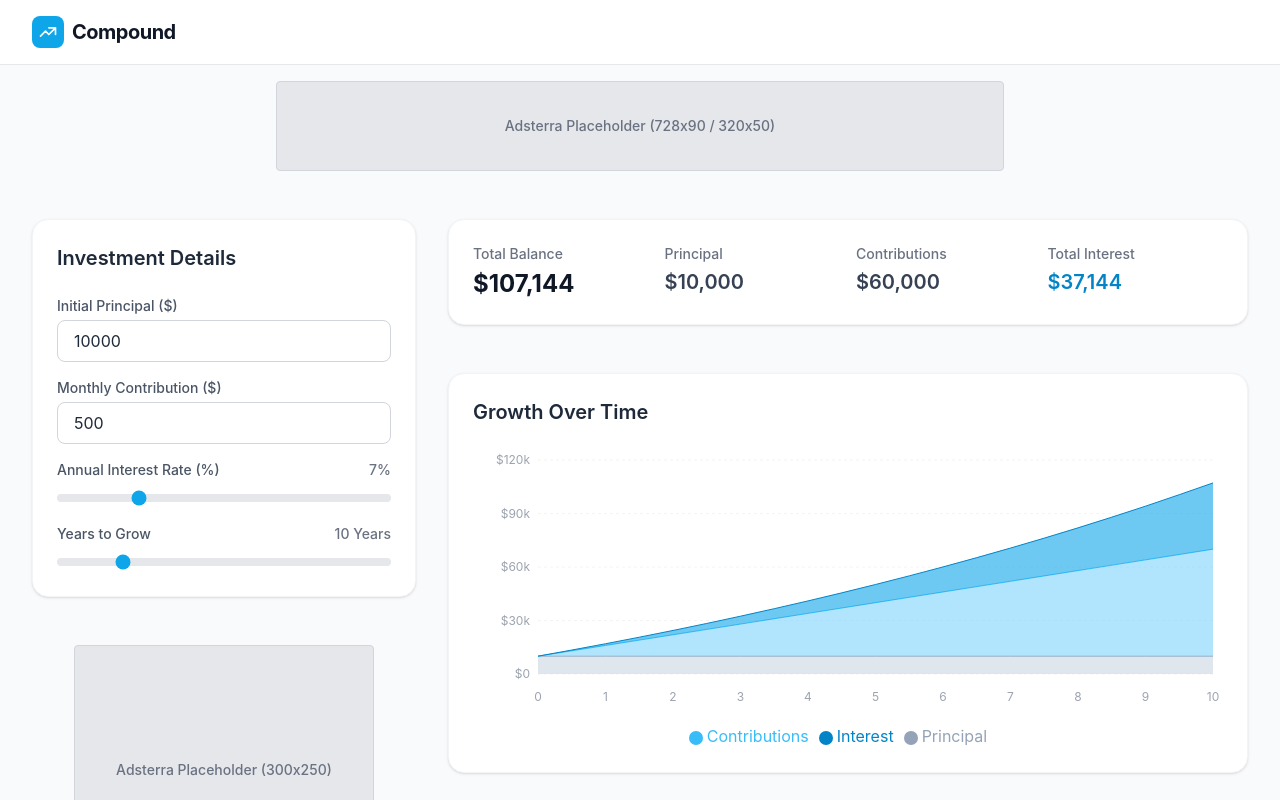
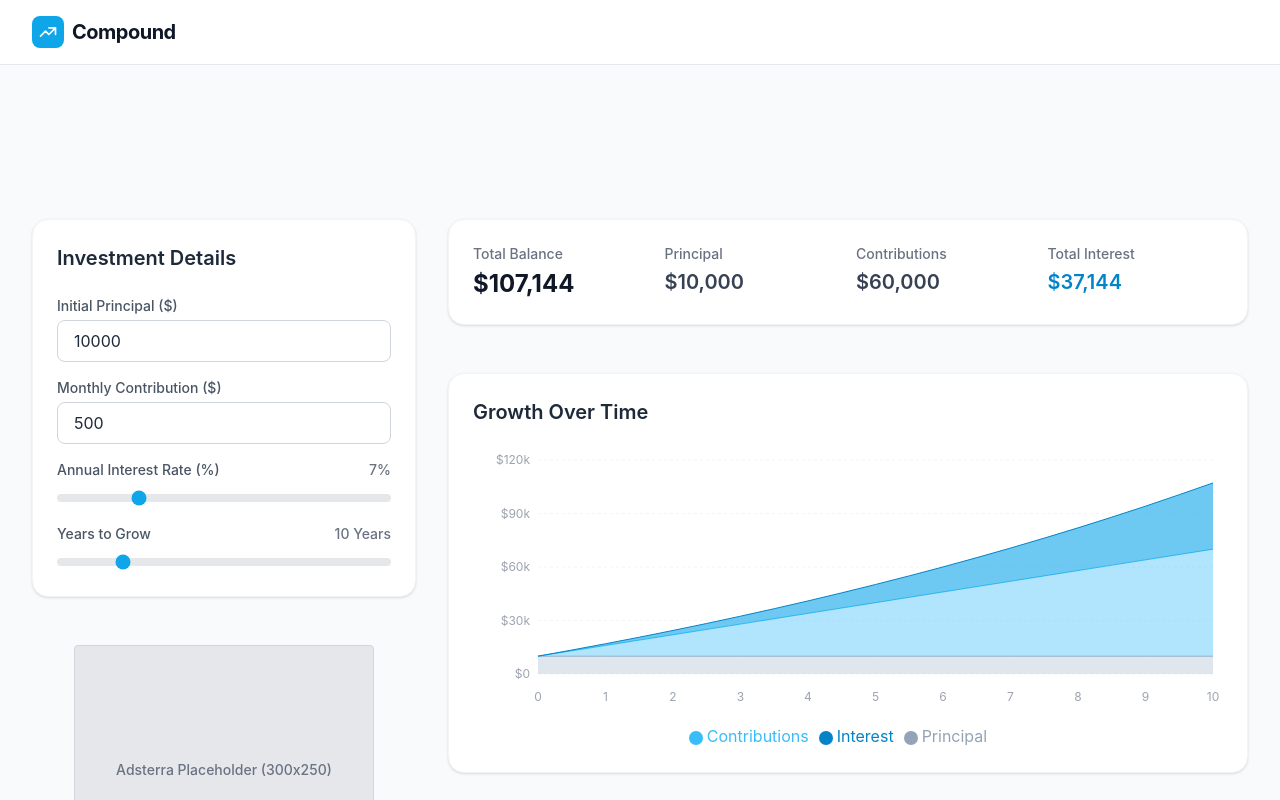
Before and after one commit to muzamil-hussain-dev/Compnd, a React (Vite) app: page / in a window 1280 px wide. Shown: the top 800 px of the page. Built offline with nearby package versions, Linux system fonts and the light colour scheme.

Commit message:
Integrate Adsterra top banner ad via iframe srcDoc

```diff
--- a/src/components/AdPlaceholder.jsx
+++ b/src/components/AdPlaceholder.jsx
@@ -2,21 +2,52 @@ import React from 'react';
 
 const AdPlaceholder = ({ type }) => {
   let classes = "flex items-center justify-center bg-gray-200 text-gray-500 text-sm font-medium border border-gray-300 rounded-sm w-full";
+
+  if (type === 'top-banner') {
+    // We use an iframe with srcDoc to safely load Adsterra's document.write scripts in a React SPA
+    const adsterraHTML = `
+      <html>
+        <head>
+          <style>body { margin: 0; padding: 0; display: flex; justify-content: center; align-items: center; background: transparent; }</style>
+        </head>
+        <body>
+          <script>
+            atOptions = {
+              'key' : 'b25d64b28547eb8e1af2ed8882371c3b',
+              'format' : 'iframe',
+              'height' : 90,
+              'width' : 728,
+              'params' : {}
+            };
+          </script>
+          <script src="https://www.highrevenueformat.com/b25d64b28547eb8e1af2ed8882371c3b/invoke.js"></script>
+        </body>
+      </html>
+    `;
+
+    return (
+      <div className="mx-auto my-4 flex justify-center w-full overflow-hidden max-w-[728px] h-[90px]">
+        <iframe
+          title="Adsterra Top Banner"
+          srcDoc={adsterraHTML}
+          width="728"
+          height="90"
+          frameBorder="0"
+          scrolling="no"
+          className="max-w-full"
+        ></iframe>
+      </div>
+    );
+  }
+
+  // Fallbacks for the other placeholders until you provide their scripts
   let content = "Adsterra Placeholder";
-
   switch (type) {
-    case 'top-banner':
-      // 728x90 on desktop, 320x50 on mobile
-      classes += " max-w-[320px] h-[50px] md:max-w-[728px] md:h-[90px] mx-auto my-4";
-      content += " (728x90 / 320x50)";
-      break;
     case 'sidebar-rectangle':
-      // 300x250
       classes += " max-w-[300px] h-[250px] mx-auto my-6";
       content += " (300x250)";
       break;
     case 'sticky-footer':
-      // fixed at bottom for mobile
       classes += " h-[50px] fixed bottom-0 left-0 right-0 z-50 md:hidden bg-gray-200 border-t border-gray-300 rounded-none shadow-[0_-4px_6px_-1px_rgba(0,0,0,0.1)]";
       content += " (Sticky Footer)";
       break;
```
